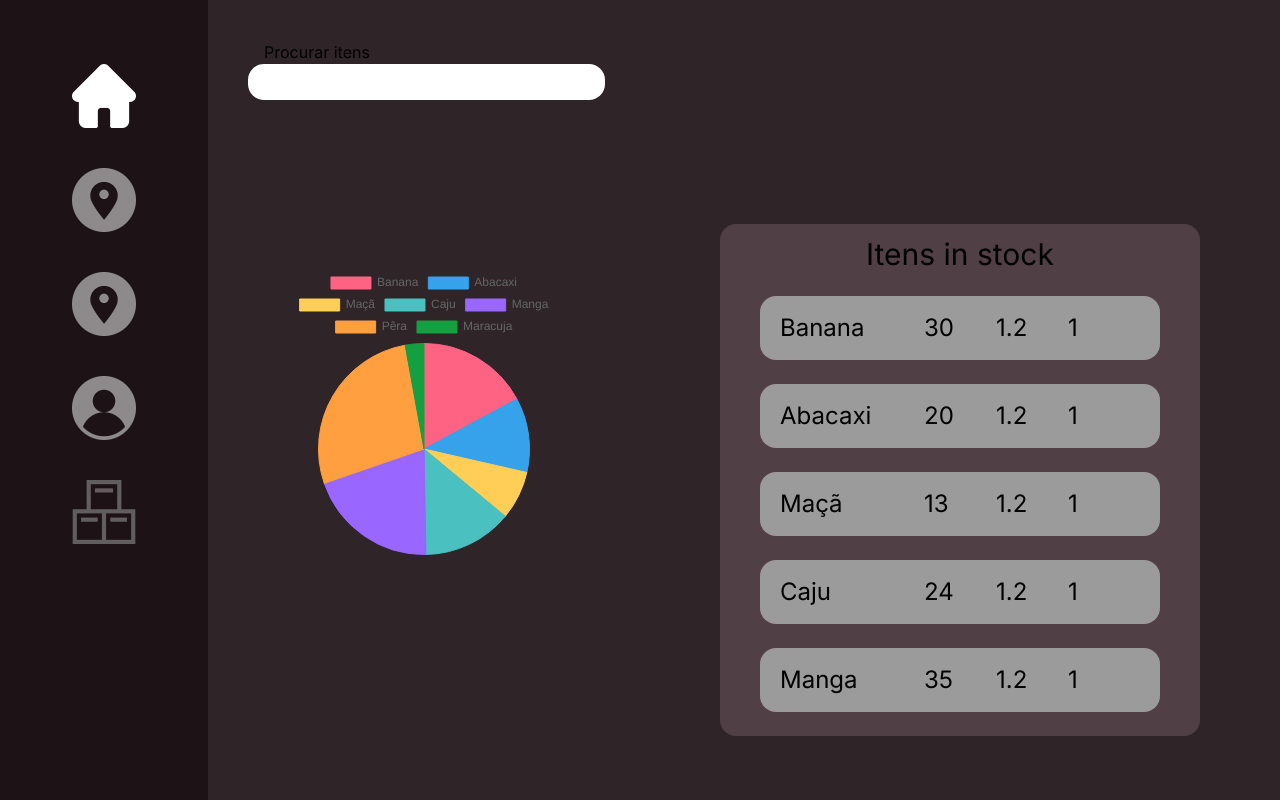
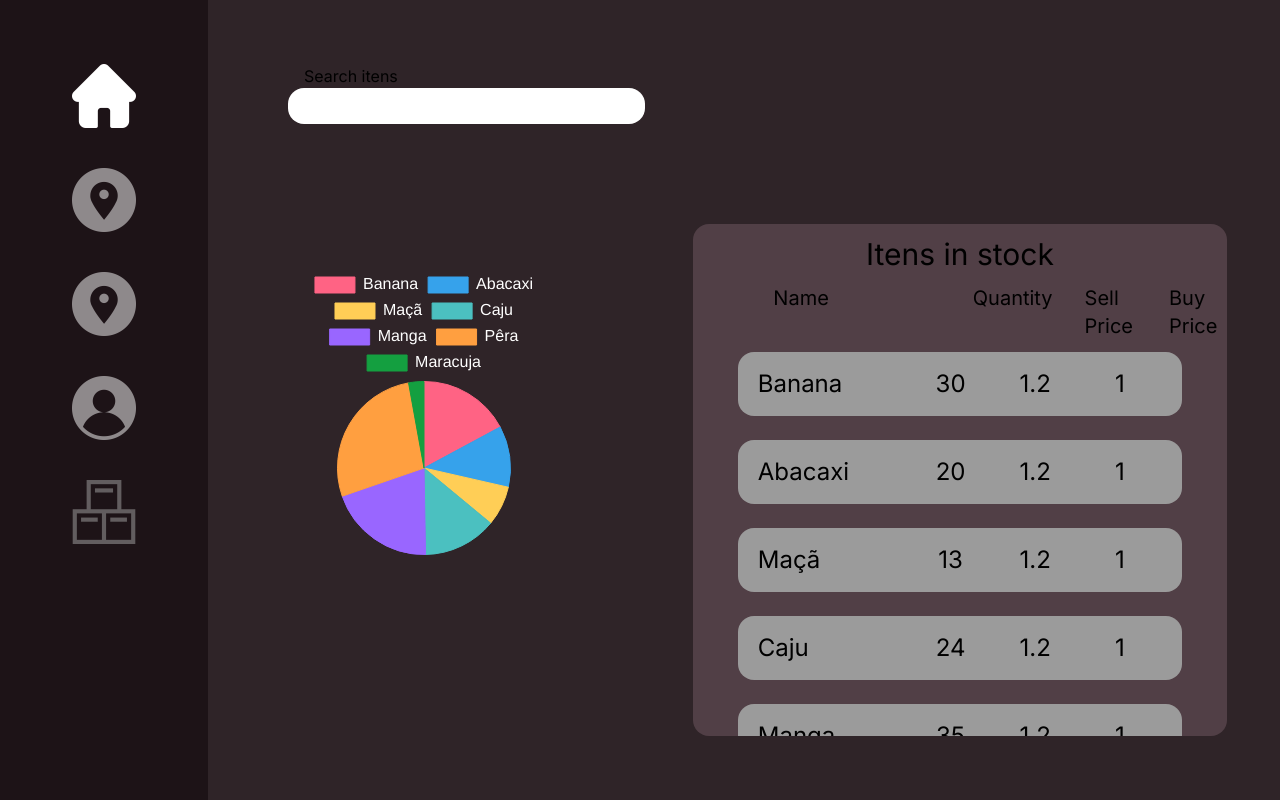
Before and after one commit to lucasbiz/web_development_project, a Next.js app in the folder inventory_system/: page /dashboard in a window 1280 px wide. Built offline with nearby package versions, Linux system fonts and the light colour scheme.

Commit message:
adjustments dashboard

```diff
--- a/inventory_system/src/app/components/ItemCard.tsx
+++ b/inventory_system/src/app/components/ItemCard.tsx
@@ -15,10 +15,10 @@ const ItemCard = ({name, quantity, sellPrice, buyPrice}: ItemCardProps) => {
 
     return (
         <div className="m-3 p-5 w-5/6 h-16 bg-[#9B9B9B] rounded-2xl flex flex-row text-2xl align-middle items-center">
-            <p className="w-72">{name}</p>
-            <p className="w-36">{quantity}</p>
-            <p className="w-36">{sellPrice}</p>
-            <p className="w-36">{buyPrice}</p>
+            <p className="w-64">{name}</p>
+            <p className="w-36 flex justify-center ">{quantity}</p>
+            <p className="w-36 flex justify-center ">{sellPrice}</p>
+            <p className="w-36 flex justify-center ">{buyPrice}</p>
         </div>
     );
   }
--- a/inventory_system/src/app/dashboard/page.tsx
+++ b/inventory_system/src/app/dashboard/page.tsx
@@ -97,10 +97,20 @@ export default function Page() {
           plugins: {
             legend: {
               position: 'top' as const,
+              labels: {
+                font: {
+                  size: 16,
+                },
+                color: '#FFFF', // Cor das labels na legenda
+              },
             },
             title: {
               display: true,
               text: 'Distribution of Items',
+            },
+            animation: {
+              animateScale: true,
+              animateRotate: true,
             },
           },
         };
@@ -113,8 +123,8 @@ export default function Page() {
             <SideBar></SideBar>
 
             <div className=" h-1/5 w-auto ml-52">
-                <p className="mt-10 ml-14">Procurar itens</p>
-                <input type="text" className="ml-10 rounded-2xl h-9 w-1/3 text-black px-3"/>
+                <p className="mt-16 ml-24">Search itens</p>
+                <input type="text" className="ml-20 rounded-2xl h-9 w-1/3 text-black px-3"/>
 
             </div>
 
@@ -127,8 +137,15 @@ export default function Page() {
                 </div>
                 <div className="bg-[#2F2428] w-1/2 h-full flex justify-center items-center">
 
-                    <div className="bg-[#513F46] rounded-2xl h-4/5 w-3/4 flex flex-col items-center overflow-y-auto">
+                    <div className="bg-[#513F46] rounded-2xl h-4/5 w-5/6 flex flex-col items-center overflow-y-auto">
                         <h2 className="m-3 text-3xl">Itens in stock</h2>
+                        <div className="flex flex-row  w-full justify-start text-xl">
+                          <p className="ml-20">Name</p>
+                          <p className="ml-36">Quantity</p>
+                          <p className="ml-8">Sell Price</p>
+                          <p className="ml-7">Buy Price</p>
+                        </div>
+
                         {Object.keys(items).map((key) => {
                             const item = items[key];
                             return (
```
